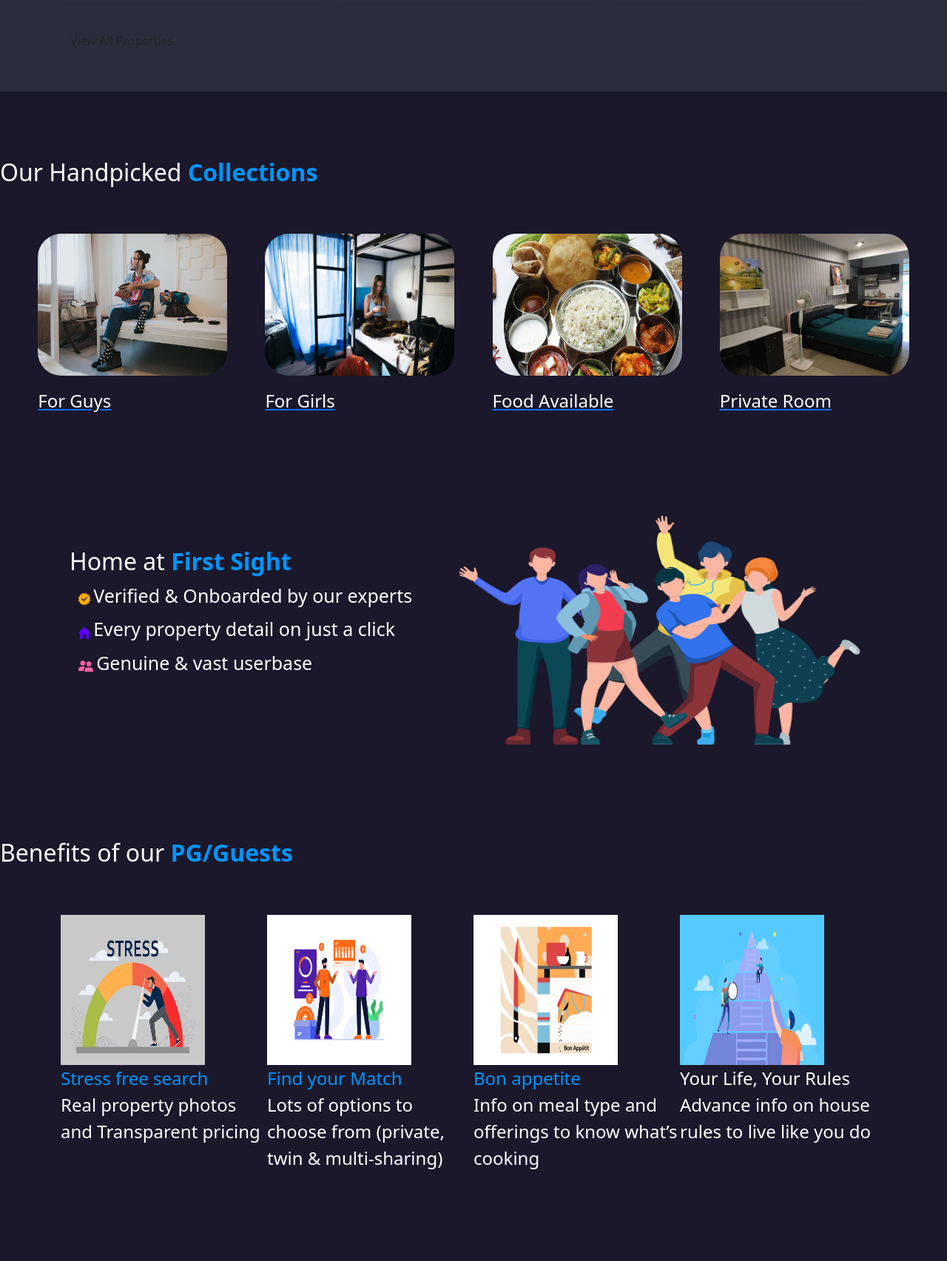
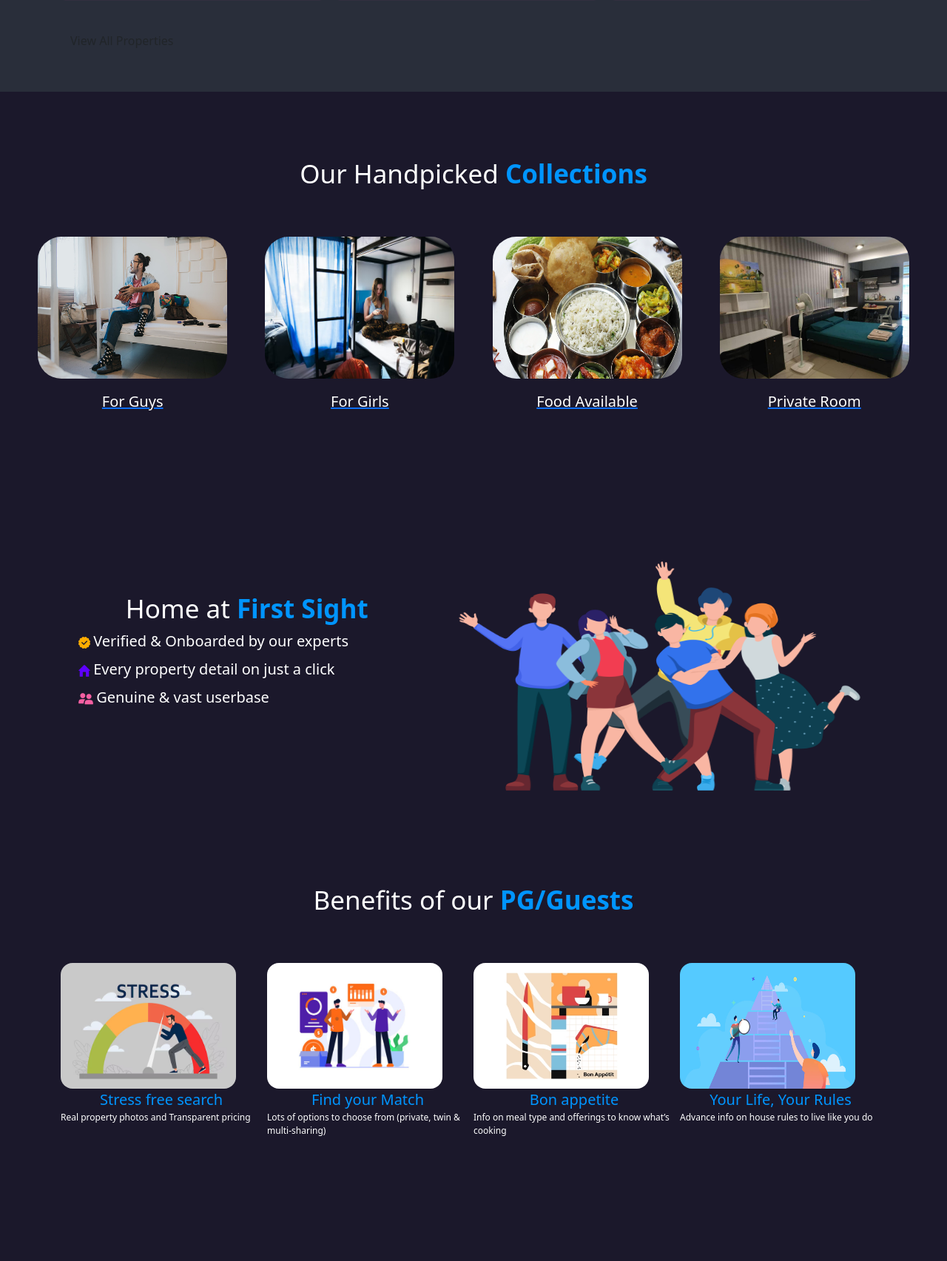
Before and after one commit to faisalbalkhi/propDekho, a Django app: page /pg-Coliving/ in a window 1280 px wide. Shown: the part 1785-3490 px from the top of the page at 74% size. Run offline with Django 3.2, Linux system fonts and the light colour scheme; some libraries are stand-ins or nearby versions.

Commit message:
pgcoliving page updated

```diff
--- a/prop_dekho/static/css/pg.css
+++ b/prop_dekho/static/css/pg.css
@@ -3,15 +3,24 @@
 }
 .homehead{
     color: white;
-    font-size: 32px;
+    font-size: 35px;
+   text-align: center;
+}
+.sectcoll1{
+    color: white;
+    font-size: 20px;
+    margin-top: 1rem;
+    text-align: center;
 }
 .para{
     color: white;
     text-align: left !important;
-    font-size: 25px;
+    font-size: 20px;
 }
 .section-cont{
     display: flex;
+    justify-content: space-evenly;
+    margin-top: 4rem;
 }
 
 .bg-img{
@@ -33,16 +42,20 @@
     font-weight: bold;
 }
 .beneimg{
-    width: 70%;
+    width: 85%;
     height: 70%;
+    border-radius: 1rem;
 
 }
 .colblue{
     color: #0095ff !important;
+    font-size: 20px;
+    width: 17rem;
+    text-align: center;
 }
 .benecont1 {
     color: white;
-    font-size: x-large;
+    font-size: 12px;
 }
 .benecont{
     width: 25%;
@@ -65,9 +78,3 @@
     height: 12rem;
     border-radius: 2rem;
 }
-
-.sectcoll1{
-    color: white;
-    font-size: x-large;
-    margin-top: 1rem;
-}
--- a/prop_dekho/templates/pgColiving.html
+++ b/prop_dekho/templates/pgColiving.html
@@ -1000,7 +1000,7 @@
 
                             <div class="benecont">
                                 <img class="beneimg" src="../static/images/pg/stress.png" alt="">
-                                <div class="benecont1 colblue">
+                                <div class="colblue">
                                     Stress free search
                                 </div>
                                 <div class="benecont1">
@@ -1010,7 +1010,7 @@
 
                             <div class="benecont">
                                 <img class="beneimg" src="../static/images/pg/yourmatch.jpg" alt="">
-                                <div class="benecont1 colblue">
+                                <div class="colblue">
                                     Find your Match
                                 </div>
                                 <div class="benecont1">
@@ -1020,7 +1020,7 @@
 
                             <div class="benecont">
                                 <img class="beneimg" src="../static/images/pg/bonappetit.png" alt="">
-                                <div class="benecont1 colblue">
+                                <div class="colblue">
                                     Bon appetite
                                 </div>
                                 <div class="benecont1">
@@ -1030,7 +1030,7 @@
 
                             <div class="benecont">
                                 <img class="beneimg" src="../static/images/pg/yourlife.jpg" alt="">
-                                <div class="benecont1 ">
+                                <div class="colblue">
                                     Your Life, Your Rules
                                 </div>
                                 <div class="benecont1">
```
